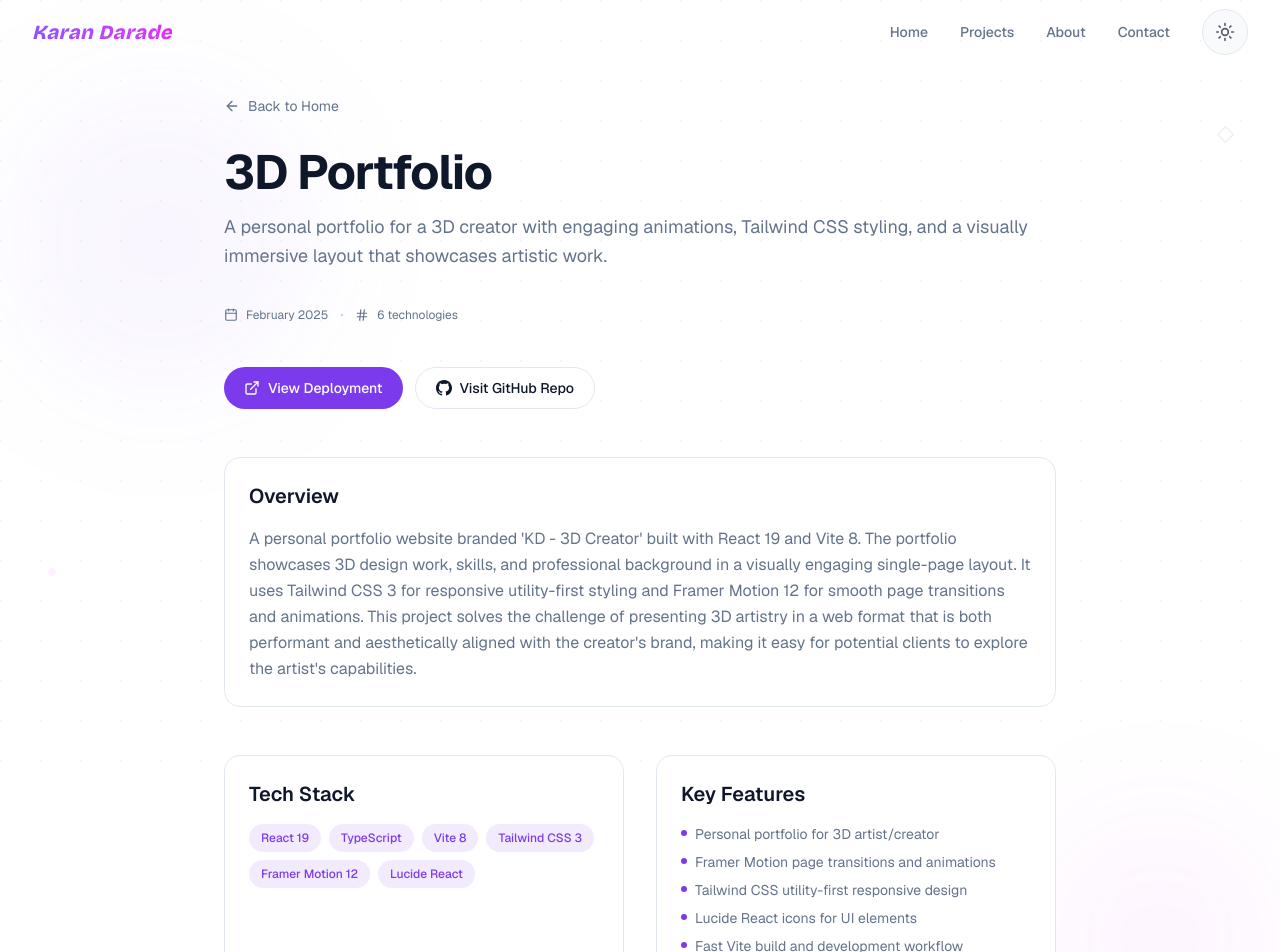
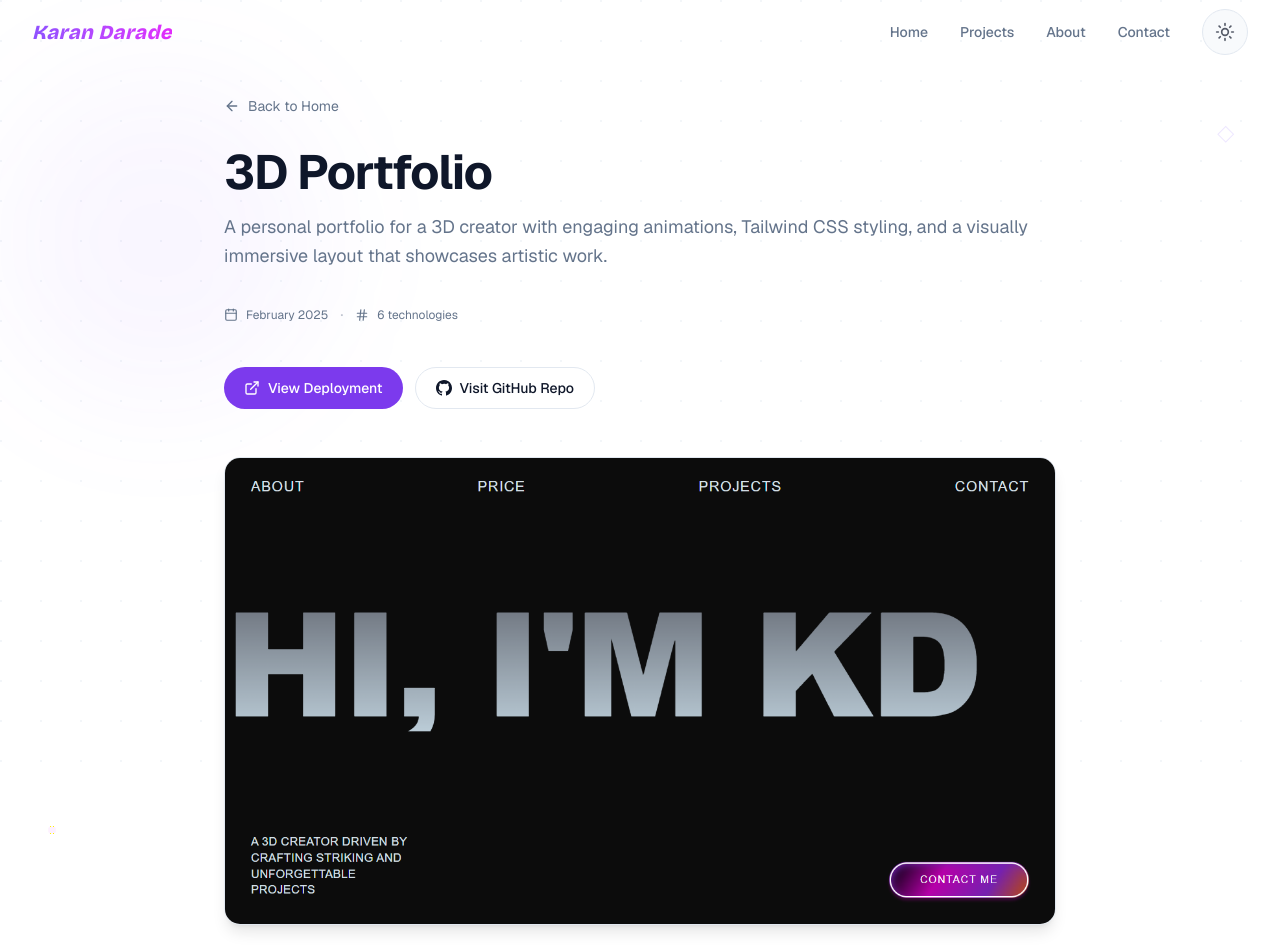
Before and after one commit to KaranDarade/Karan-Darade-Portfolio, a Next.js app: page /projects/3d-portfolio in a window 1280 px wide. Shown: the top 952 px of the page. Built offline with nearby package versions, Linux system fonts and the light colour scheme.

Commit message:
Fix preview image rendering and limit featured projects to 6

```diff
--- a/src/app/projects/[slug]/page.tsx
+++ b/src/app/projects/[slug]/page.tsx
@@ -2,6 +2,7 @@ import { notFound } from "next/navigation";
 import { ExternalLink, ArrowLeft, Calendar, Hash } from "lucide-react";
 import { GithubIcon } from "@/components/ui/icons";
 import Link from "next/link";
+import Image from "next/image";
 import { getProjectBySlug, getAllProjects } from "@/lib/projects";
 import type { Metadata } from "next";
 import { cn } from "@/lib/utils";
@@ -98,6 +99,27 @@ export default async function ProjectDetailPage({ params }: Props) {
           </a>
         </div>
 
+        {project.imageUrl && (
+          <div className="relative aspect-video rounded-2xl overflow-hidden bg-accent mb-12 border border-card-border shadow-lg">
+            {project.imageUrl.endsWith('.svg') ? (
+              <img
+                src={project.imageUrl}
+                alt={project.title}
+                className="w-full h-full object-cover"
+                loading="lazy"
+              />
+            ) : (
+              <Image
+                src={project.imageUrl}
+                alt={project.title}
+                fill
+                className="object-cover"
+                sizes="(max-width: 768px) 100vw, (max-width: 1024px) 896px, 1200px"
+              />
+            )}
+          </div>
+        )}
+
         <div className="prose prose-sm dark:prose-invert max-w-none mb-12">
           <div className="p-6 rounded-2xl bg-card border border-card-border">
             <h2 className="text-xl font-semibold mb-4 text-foreground">Overview</h2>
--- a/src/components/ui/ProjectCard.tsx
+++ b/src/components/ui/ProjectCard.tsx
@@ -55,14 +55,22 @@ export default function ProjectCard({ title, slug, description, githubUrl, deplo
           <div className="relative aspect-video bg-accent overflow-hidden">
             <div className="absolute inset-0 bg-gradient-to-br from-primary/5 via-transparent to-fuchsia-500/5 opacity-0 group-hover:opacity-100 transition-opacity duration-500 z-[1]" />
             {imageUrl ? (
+              imageUrl.endsWith('.svg') ? (
+                <img
+                  src={imageUrl}
+                  alt={title}
+                  className="w-full h-full object-cover transition-transform duration-500 group-hover:scale-105"
+                  style={{ position: 'absolute', inset: 0 }}
+                />
+              ) : (
                 <Image
                   src={imageUrl}
                   alt={title}
                   fill
-                unoptimized={imageUrl.endsWith('.svg')}
                   sizes="(max-width: 768px) 100vw, (max-width: 1024px) 50vw, 33vw"
                   className="object-cover transition-transform duration-500 group-hover:scale-105"
                 />
+              )
             ) : (
               <div className="w-full h-full flex items-center justify-center">
                 <div className="text-center p-6">
--- a/src/data/projects.json
+++ b/src/data/projects.json
@@ -190,7 +190,7 @@
     "deploymentUrl": "https://vertex-studio-alpha.vercel.app/",
     "imageUrl": "/projects/vertex-studio.png",
     "featured": true,
-    "order": 6,
+    "order": 5,
     "createdAt": "2025-05-15T00:00:00.000Z"
   },
   {
@@ -231,7 +231,7 @@
     "deploymentUrl": "https://grocery-shopping-site-frontend.vercel.app/",
     "imageUrl": "/projects/grocery-shopping-site.png",
     "featured": false,
-    "order": 7,
+    "order": 0,
     "createdAt": "2025-06-01T00:00:00.000Z"
   },
   {
--- a/src/lib/projects.ts
+++ b/src/lib/projects.ts
@@ -62,7 +62,8 @@ export function getFeaturedProjects(): Project[] {
   const projects = readProjects();
   return projects
     .filter((p) => p.featured)
-    .sort((a, b) => a.order - b.order);
+    .sort((a, b) => a.order - b.order)
+    .slice(0, 6);
 }
 
 export function getProjectBySlug(slug: string): Project | undefined {
```
Also changed, not shown: public/projects/erp-system.png (added). Lines whose indentation alone changed are shown as unchanged.
